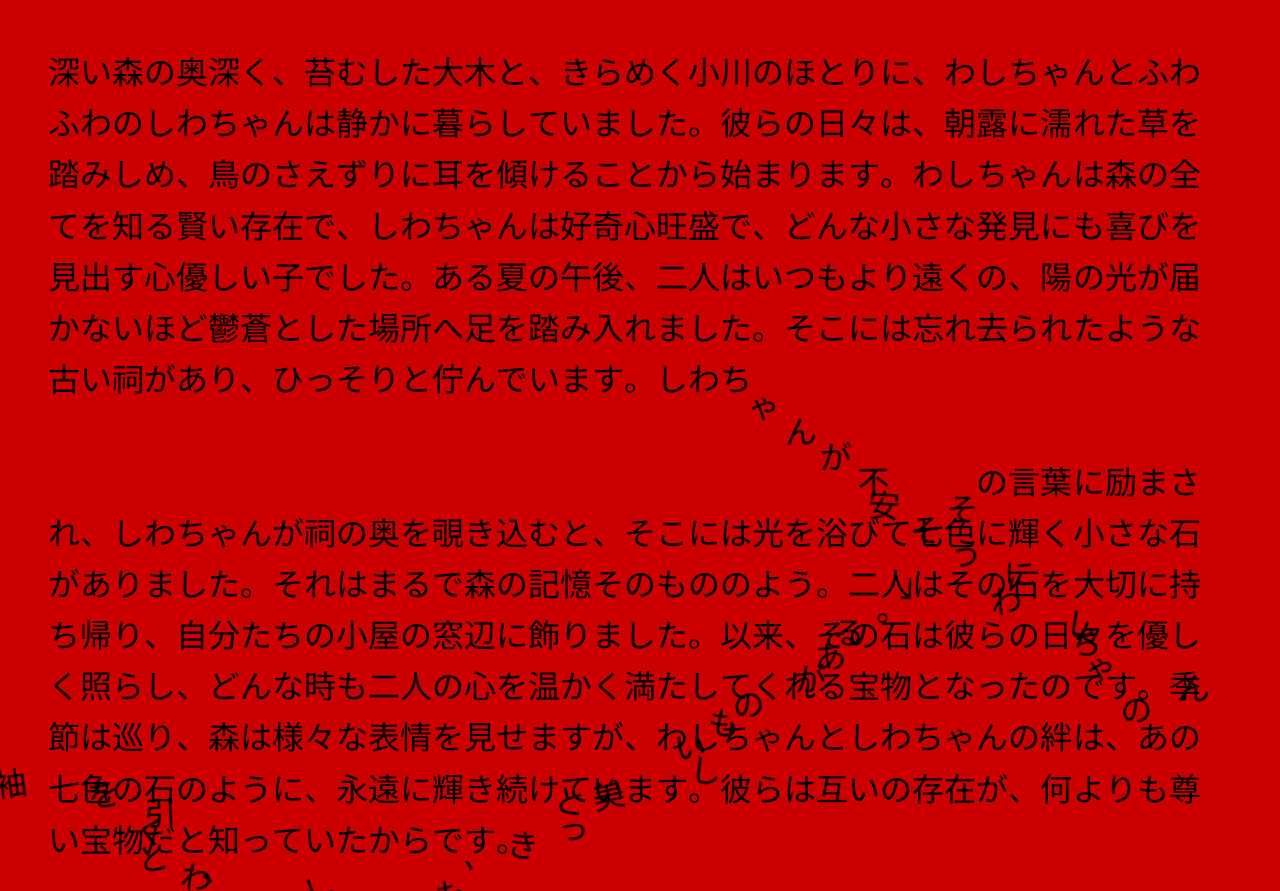
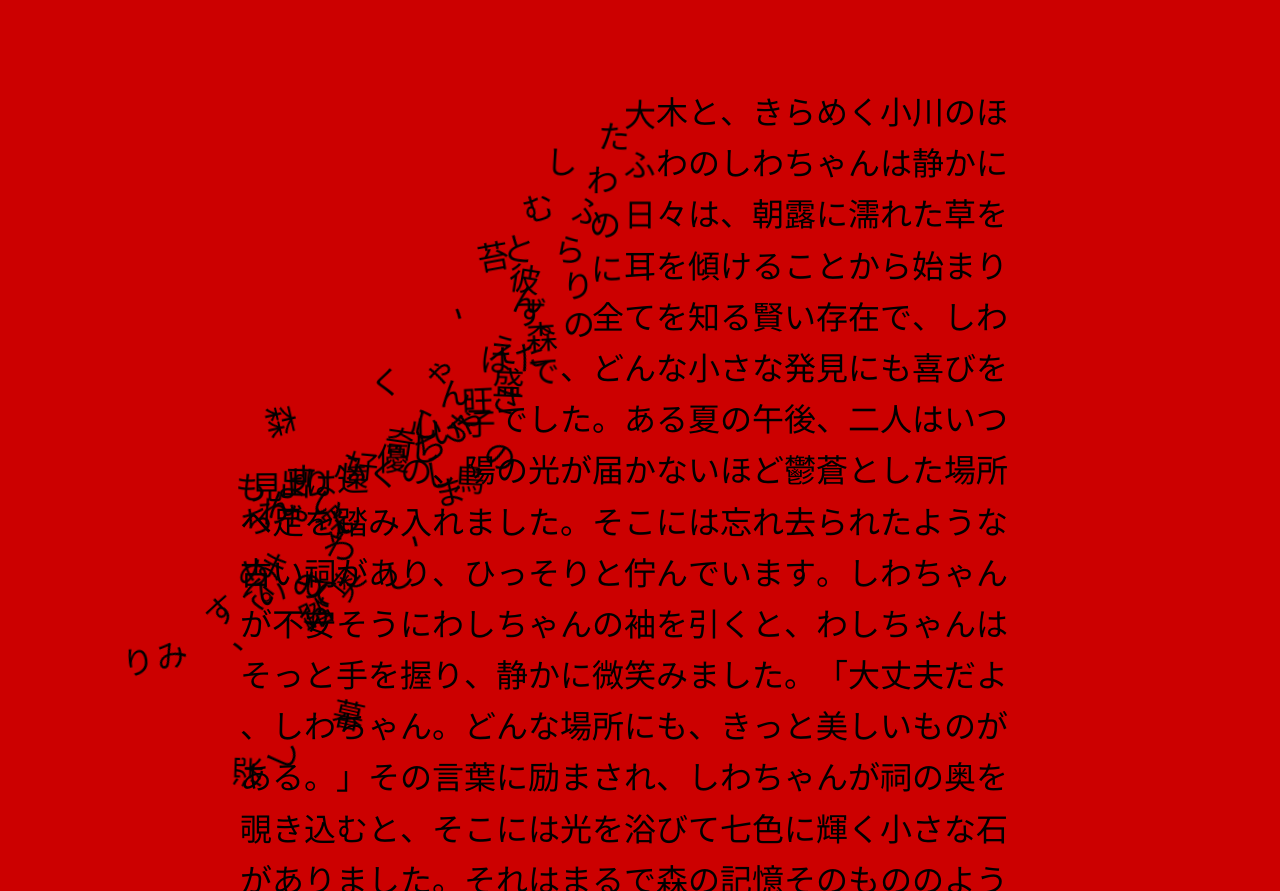
Before and after one commit to Jugem-2025/Test, a plain HTML site: page index.html in a window 1280 px wide. Shown: the top 891 px of the page. Drawn offline with Linux system fonts and the light colour scheme.

Commit message:
index.html を更新

```diff
--- a/index.html
+++ b/index.html
@@ -10,26 +10,31 @@
       font-size: 24pt; /* 24ポイント */
       font-family: "Yu Mincho", serif;
       line-height: 1.6;
-      padding: 40px;
+      padding: 80px 40px; /* 上部の余白を増やし、文字が落ちる開始点を見やすく */
       overflow: hidden; /* 落下する文字がスクロールバーを出さないように */
+      display: flex; /* 中央寄せのためにflexboxを使う */
+      justify-content: center; /* 水平方向の中央寄せ */
+      align-items: flex-start; /* 垂直方向の上寄せ */
+      min-height: 100vh; /* 画面いっぱいに広げる */
+      box-sizing: border-box; /* paddingをwidth/heightに含める */
     }
 
     .story {
-      text-align: justify; /* 必要であれば文字の均等配置 */
+      max-width: 800px; /* 適度な幅に制限して見やすく */
+      text-align: left; /* 上部から崩れるため左寄せに */
     }
 
     .story span {
       display: inline-block;
       position: relative; /* transformの基準点 */
-      transition: transform 2s ease-out; /* 落下時間を長くし、減速感を出す。opacityは削除 */
+      transition: transform 1.5s ease-in, opacity 1.5s ease-in; /* 落下時間を短くし、勢いを出す */
       will-change: transform, opacity; /* アニメーションのパフォーマンス改善 */
-      /* 初期はopacity: 1; なので、特に指定しない */
     }
 
     .falling {
-      /* 画面下部 (80vh) で停止し、左右にブレながら落ちる */
-      transform: translateY(80vh) rotateZ(calc(30deg * var(--random-rotation))) translateX(calc(100px * var(--random-x)));
-      /* opacity は 1 のまま */
+      /* 画面中央よりやや下で停止し、左右に大きくブレながら落ちる */
+      transform: translateY(60vh) rotateZ(calc(90deg * var(--random-rotation))) translateX(calc(200px * var(--random-x)));
+      opacity: 1; /* 色は黒のまま */
     }
   </style>
 </head>
@@ -56,26 +61,38 @@
       storyContainer.appendChild(span);
     }
 
-    // 3秒後に一点から崩れ落ち始める
+    // 3秒後にアニメーション開始
     setTimeout(() => {
       const spans = Array.from(document.querySelectorAll(".story span"));
-      const totalSpans = spans.length;
-      const centerIndex = Math.floor(totalSpans / 2); // 文章の中央を基準点とする
 
-      spans.forEach((span, index) => {
-        // 中央からの距離に基づいて遅延時間を計算
-        // 中央に近いほど早く、遠いほど遅く落ち始める
-        const distance = Math.abs(index - centerIndex);
-        const delayFactor = distance * 50; // 50msごとに遅延時間を増やしていく
+      // 基準となる開始点 (今回は最初の文字の位置を基準とします)
+      // 文字の初期位置を取得するために一度レンダリングを待つ
+      requestAnimationFrame(() => {
+        const startRect = spans[0].getBoundingClientRect();
+        const startX = startRect.left;
+        const startY = startRect.top;
 
-        const randomRotation = Math.random() * 2 - 1; // -1から1のランダムな値
-        const randomX = Math.random() * 2 - 1; // -1から1のランダムな値
-        span.style.setProperty('--random-rotation', randomRotation);
-        span.style.setProperty('--random-x', randomX);
+        spans.forEach((span, index) => {
+          const charRect = span.getBoundingClientRect();
+          const charX = charRect.left;
+          const charY = charRect.top;
 
-        setTimeout(() => {
-          span.classList.add("falling");
-        }, delayFactor); // 中央からの距離に応じた遅延
+          // 開始点からのユークリッド距離を計算
+          const distance = Math.sqrt(Math.pow(charX - startX, 2) + Math.pow(charY - startY, 2));
+
+          // 距離に基づいて遅延時間を計算 (ミリ秒)
+          // 距離が近いほど早く、遠いほど遅く落ち始める
+          const delay = distance * 5; // 距離1pxあたり5msの遅延
+
+          const randomRotation = Math.random() * 2 - 1; // -1から1のランダムな値 (回転を大きく)
+          const randomX = Math.random() * 2 - 1; // -1から1のランダムな値 (左右のブレを大きく)
+          span.style.setProperty('--random-rotation', randomRotation);
+          span.style.setProperty('--random-x', randomX);
+
+          setTimeout(() => {
+            span.classList.add("falling");
+          }, delay);
+        });
       });
     }, 3000); // 最初の3秒待機
   </script>
```
